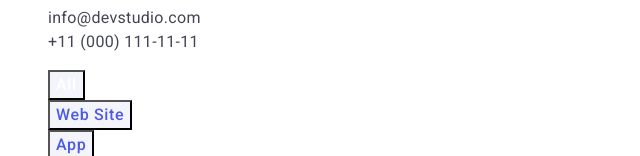
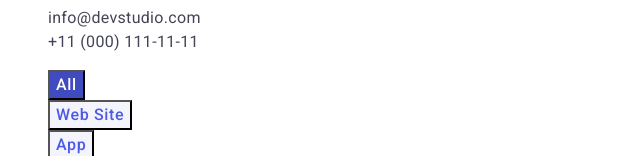
Before and after one commit to arteeeemt/goit-homework-02, a plain HTML site: page portfolio.html in a window 1280 px wide. In both pictures the pointer is over the button "All". Shown: the part 127-283 px from the top of the page, without its empty margins (0-640 px from the left). Drawn offline with Linux system fonts and the light colour scheme.

Commit message:
Update style.css

```diff
--- a/css/style.css
+++ b/css/style.css
@@ -220,7 +220,7 @@ cursor: pointer;
 .portfolio-btn:hover,
 .portfolio-btn:focus{
 color:var(--bg-color);
-background-color: var(--btn-bg);
+background-color: var(--btn-hover);
 }
 
 .portfolio-item__title{
```
